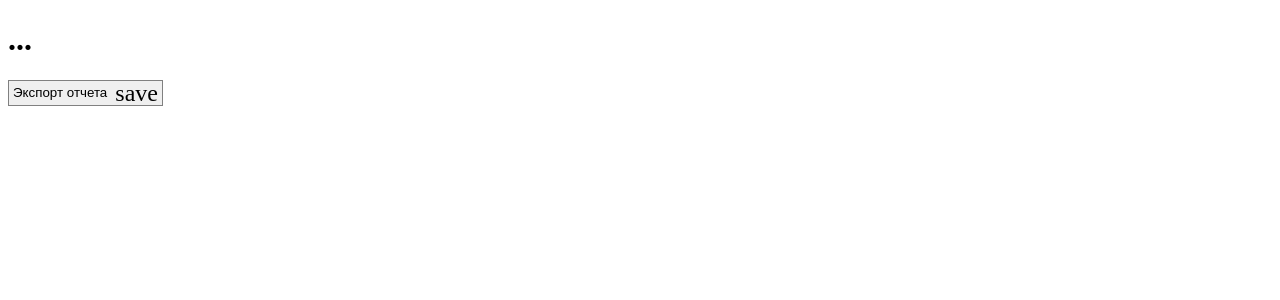
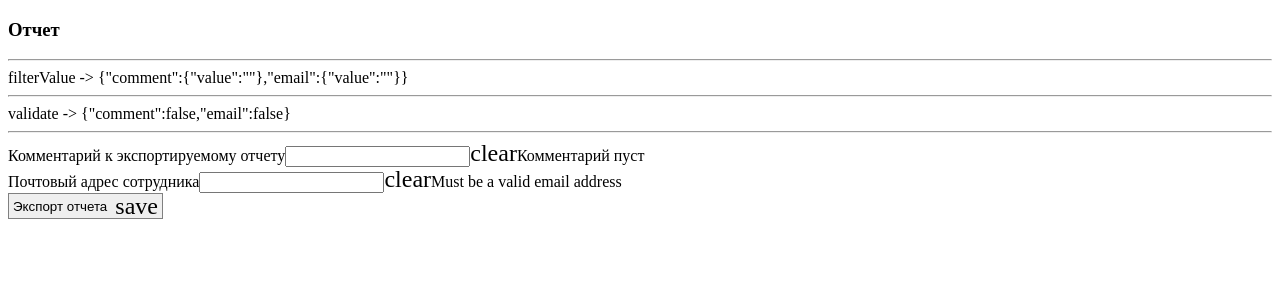
Before and after one commit to sladkoewk/vue, a Vue app: page / in a window 1280 px wide. Shown: the top 300 px of the page. Built offline with nearby package versions, Linux system fonts and the light colour scheme; a web font is replaced by a local one.

Commit message:
feat: validations

```diff
--- a/src/components/button/MvButton.vue
+++ b/src/components/button/MvButton.vue
@@ -1,7 +1,7 @@
 <script setup lang="ts">
 import { Size, TextColor, BackgroundColor } from "../../styles/styles";
 import MvIcon from '@/components/icon/MvIcon.vue';
-import { computed, reactive, ref, watchEffect } from "vue";
+import { computed, ref } from "vue";
 import MvSpinner from "../spinner/MvSpinner.vue";
 import { SpinnerType } from "../spinner/MvSpinnerType";
 
--- a/src/components/input/MvInput.scss
+++ b/src/components/input/MvInput.scss
@@ -0,0 +1,4 @@
+
+.mv-input__error-message {
+
+}
--- a/src/components/input/MvInput.vue
+++ b/src/components/input/MvInput.vue
@@ -1,8 +1,82 @@
 <script setup lang="ts">
+import MvIcon from '@/components/icon/MvIcon.vue';
+import { validators, type Validators } from "../../tools/validators";
+import { computed, ref, watchEffect } from 'vue';
+
+export interface InputProps {
+  modelValue?: InputModel;
+  /** A text label that will “float” up above the input field, once the field gets focus */
+  label?: string;
+  placeholder?: string;
+  /** Does field have validation errors? */
+  isValid?: boolean;
+  clearable?: boolean;
+  /**
+   * Array of Functions
+   * @example
+   * :rules="[ modelValue => modelValue.value.length <= 3 || 'Please use maximum 3 characters' ]"
+   * :rules="[ (modelValue, validators) => validators.isEmail(modelValue.value) ]"
+   */
+  rules?: Array<(inputModel: InputModel, validators: Validators) => (string | boolean)>;
+}
+
+export interface InputModel {
+  value: string;
+}
+
+const props = withDefaults(defineProps<InputProps>(), {
+  clearable: true,
+  modelValue: () => (<InputModel>{ value: "" }),
+  isValid: () => true
+})
+
+const emit = defineEmits<{
+  (event: "update:modelValue", payload: InputModel): void;
+  (event: "update:isValid", payload: boolean): void;
+}>();
+
+function clear() {
+  emit("update:modelValue", <InputModel>{
+    ...props.modelValue,
+    value: "",
+  });
+}
+
+const computedTextValue = computed({
+  get: (): string => {
+    return props.modelValue.value;
+  },
+  set: (newValue: string) =>
+    emit("update:modelValue", <InputModel>{
+      ...props.modelValue,
+      value: newValue,
+    }),
+});
+
+const errorMessage = ref("");
+
+watchEffect(() => {
+  if (props.rules?.length) {
+    props.rules.every(rule => {
+      const ruleResult = rule(props.modelValue, validators);
+      if (ruleResult === true) {
+        emit("update:isValid", true);
+        return true;
+      } else if (typeof ruleResult === "string") {
+        emit("update:isValid", false)
+        errorMessage.value = ruleResult;
+        return false;
+      }
+    });
+  }
+})
 </script>
 
 <template>
-  <div>
-
+  <div class="mv-input">
+    <label v-if="props.label">{{ props.label }}</label>
+    <input type="text" v-model="computedTextValue" />
+    <MvIcon :name="'clear'" v-if="props.clearable" class="mv-input__clear-icon" @click="clear"></MvIcon>
+    <span v-if="!props.isValid" class="mv-input__error-message">{{ errorMessage }}</span>
   </div>
 </template>
--- a/src/functionals/kpi/Report.vue
+++ b/src/functionals/kpi/Report.vue
@@ -1,8 +1,12 @@
 <script setup lang="ts">
-import MvInput from "../../components/input/MvInput.vue"
+import MvInput, { type InputModel } from "../../components/input/MvInput.vue"
 import MvButton from "../../components/button/MvButton.vue"
 import { ref, watchEffect } from "vue";
+import type { Validators } from "@/tools/validators";
 
+/**
+ * Статус процесса экспорта отчета
+ */
 const exporting = ref(false);
 
 async function exportReport() {
@@ -11,17 +15,41 @@ async function exportReport() {
   setTimeout(() => {
     exporting.value = false;
   }, 5000)
-  // TODO: alert finish
 }
 
-watchEffect(() => {
-  console.log("exporting process: ", exporting.value)
+const filterValue = ref({
+  comment: <InputModel>{ value: "" }, //note: необязательная строка, служит для облегчения чтения
+  email: <InputModel>{ value: "" } //note: необязательная строка, служит для облегчения чтения
+})
+
+const validate = ref({
+  comment: undefined,
+  email: undefined
 });
+
+const commentRules = [
+  (model: InputModel) => model.value.length <= 3 ? "Комментарий пуст" : true,
+  (model: InputModel) => model.value.length >= 10 ? "Комментарий превышает максимально допустимую длину" : true,
+];
+
+const emailRules = [
+  (model: InputModel, validators: Validators) => validators.isEmail(model.value)
+];
 </script>
 
 <template>
-  <h1>...</h1>
-  <MvInput></MvInput>
+  <h3>Отчет</h3>
+  <hr>
+  {{ `filterValue -> ${JSON.stringify(filterValue)}` }}
+  <hr>
+  {{ `validate -> ${JSON.stringify(validate)}` }}
+  <hr>
+  <MvInput v-model:isValid="validate.comment" :rules="commentRules" :label="'Комментарий к экспортируемому отчету'"
+    v-model="filterValue.comment">
+  </MvInput>
+  <MvInput v-model:isValid="validate.email" :rules="emailRules" :label="'Почтовый адрес сотрудника'"
+    v-model="filterValue.email">
+  </MvInput>
   <MvButton @click="exportReport" :loading="exporting" :disable="exporting" :label="'Экспорт отчета'"
     :icon-right="'save'"></MvButton>
 </template>
--- a/src/tools/validators.ts
+++ b/src/tools/validators.ts
@@ -1,12 +1,14 @@
-const minLength = (min: number) => {
-  return (input: string) =>
-    input.length < min ? `Value must be at least ${min} characters` : null;
+const minLength = (input: string, min: number): boolean | string =>
+  input.length < min ? `Value must be at least ${min} characters` : true;
+
+const isEmail = (input: string): boolean | string => {
+  const re = /\S+@\S+\.\S+/;
+  return re.test(input) ? true : "Must be a valid email address";
 };
 
-const isEmail = () => {
-  const re = /\S+@\S+\.\S+/;
-  return (input: string) =>
-    re.test(input) ? null : "Must be a valid email address";
-};
+export const validators: Validators = { minLength, isEmail };
 
-export { minLength, isEmail };
+export interface Validators {
+  minLength: (input: string, min: number) => boolean | string;
+  isEmail: (input: string) => boolean | string;
+}
```
